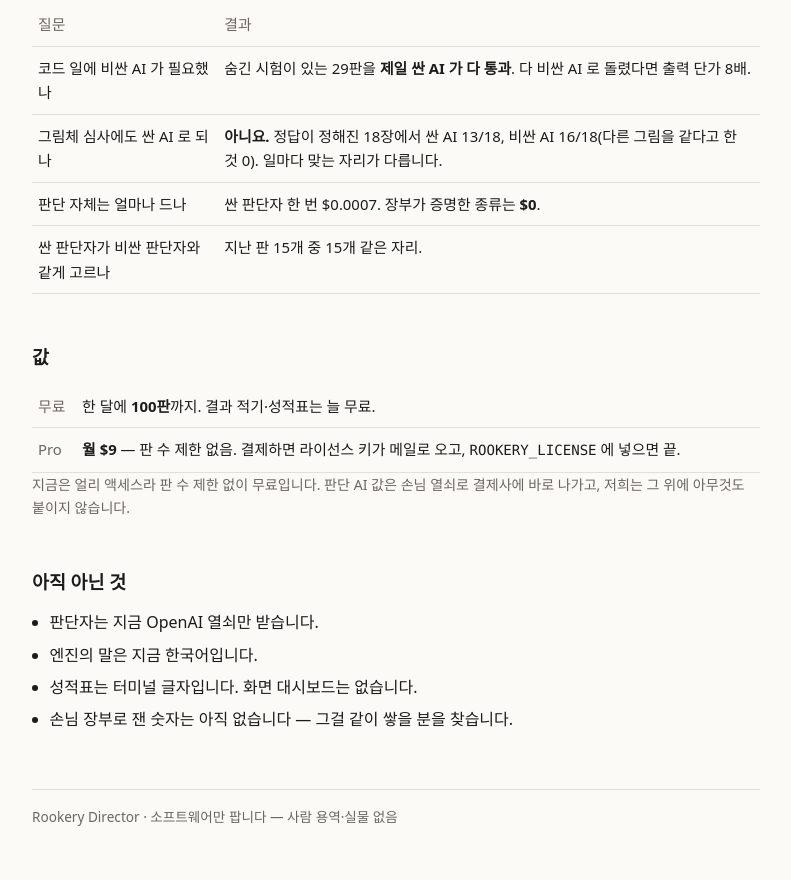
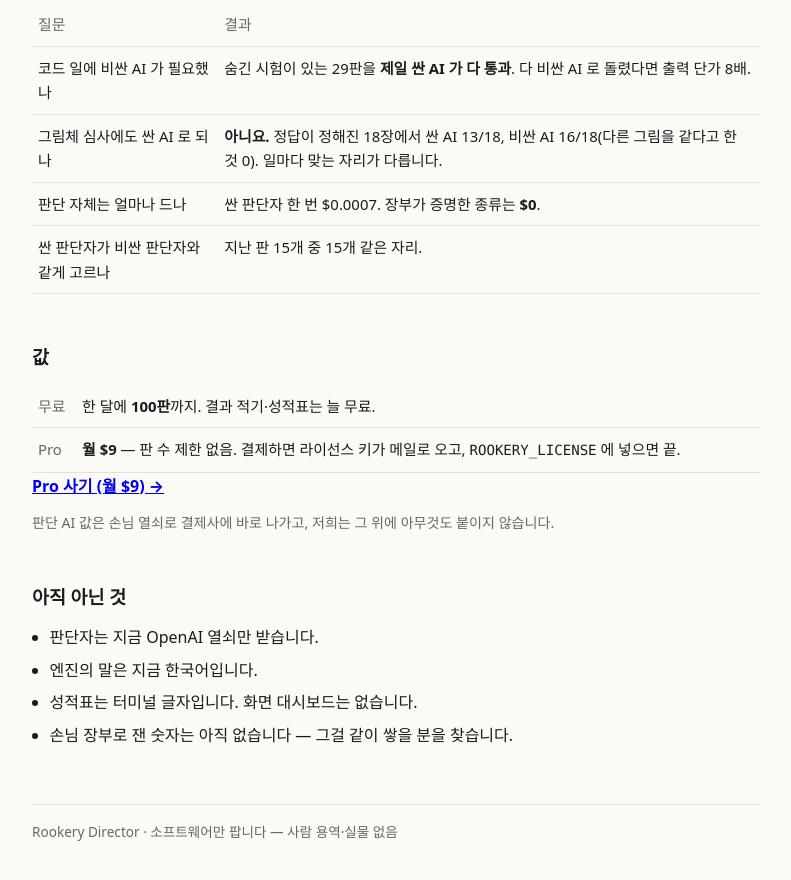
Before and after one commit to az51826295-sys/rookery-director, a plain HTML site: page index.html in a window 1280 px wide. Shown: the part 1170-2050 px from the top of the page, without its empty margins (244-1035 px from the left). Drawn offline with Linux system fonts and the light colour scheme.

Commit message:
Pricing: buy link

```diff
--- a/index.html
+++ b/index.html
@@ -33,7 +33,7 @@ footer{margin-top:56px;border-top:1px solid var(--line);padding-top:16px;color:v
 </head>
 <body>
 <main>
-<span class="tag">얼리 액세스 · 무료로 써 볼 분을 찾습니다</span>
+<span class="tag">무료 월 100판 · Pro 월 $9</span>
 <h1>AI 여러 개, 매번 감으로 고르시나요?</h1>
 <p>Rookery Director 는 <b>일마다 어느 AI 에 얼마나 공들여 맡길지</b> 정하는 판단 엔진입니다.
 맡기기 전에 <b>통과할 확률을 먼저 적어 잠그고</b>, 결과가 나오면 스스로 채점합니다.
@@ -76,7 +76,8 @@ AI × 종류:
 <tr><th>무료</th><td>한 달에 <b>100판</b>까지. 결과 적기·성적표는 늘 무료.</td></tr>
 <tr><th>Pro</th><td><b>월 $9</b> — 판 수 제한 없음. 결제하면 라이선스 키가 메일로 오고, <code>ROOKERY_LICENSE</code> 에 넣으면 끝.</td></tr>
 </table>
-<p class="note">지금은 얼리 액세스라 판 수 제한 없이 무료입니다. 판단 AI 값은 손님 열쇠로 결제사에 바로 나가고, 저희는 그 위에 아무것도 붙이지 않습니다.</p>
+<p><a href="https://buy.polar.sh/polar_cl_cuSeGkTUEXDjdTS7a6wtjl6vndt1wWB0spc771qTnXV"><b>Pro 사기 (월 $9) →</b></a></p>
+<p class="note">판단 AI 값은 손님 열쇠로 결제사에 바로 나가고, 저희는 그 위에 아무것도 붙이지 않습니다.</p>
 
 <h2>아직 아닌 것</h2>
 <ul class="plain">
```
Also changed, not shown: 1 other file.
